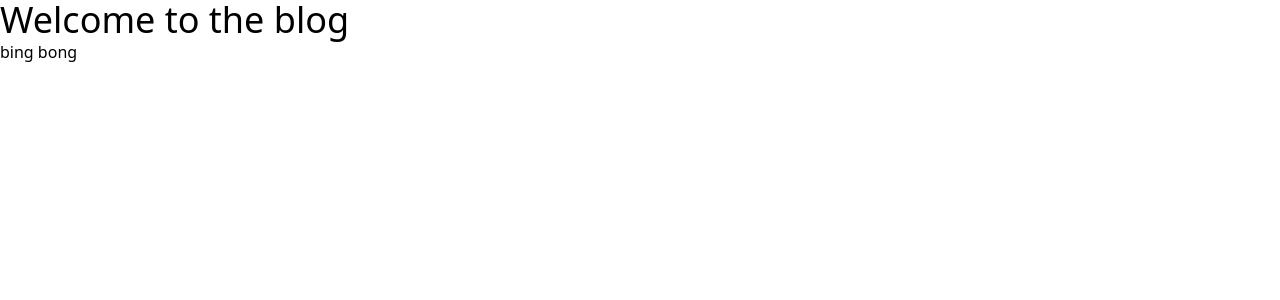
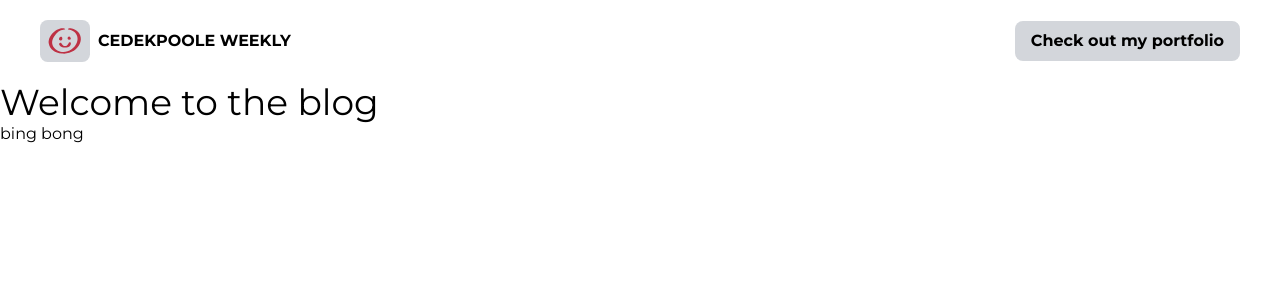
Before and after one commit to cedekpoole/nextjs-blog-website, a Next.js app: page / in a window 1280 px wide. Shown: the top 300 px of the page. Built offline with nearby package versions, Linux system fonts and the light colour scheme.

Commit message:
add content to blog navbar + import logo and create banner component

```diff
--- a/app/(admin)/layout.tsx
+++ b/app/(admin)/layout.tsx
@@ -1,4 +1,10 @@
 import '../globals.css'
+import { Montserrat } from '@next/font/google'
+
+const montserrat  = Montserrat({
+  subsets: ['latin'],
+  weight: ['400', '700']
+ })
 
 export const metadata = {
   title: 'CEDEKPOOLE BLOG',
@@ -11,7 +17,7 @@ export default function RootLayout({
   children: React.ReactNode
 }) {
   return (
-    <html lang="en">
+    <html lang="en" className={montserrat.className}>
       <body>{children}</body>
     </html>
   )
--- a/app/(user)/layout.tsx
+++ b/app/(user)/layout.tsx
@@ -1,4 +1,11 @@
 import '../globals.css'
+import Header from '../../components/Header'
+import { Montserrat } from '@next/font/google'
+
+const montserrat  = Montserrat({
+  subsets: ['latin'],
+  weight: ['400', '700']
+ })
 
 export const metadata = {
   title: 'CEDEKPOOLE BLOG',
@@ -11,8 +18,11 @@ export default function RootLayout({
   children: React.ReactNode
 }) {
   return (
-    <html lang="en">
-      <body>{children}</body>
+    <html lang="en" className={montserrat.className}>
+      <body>
+        <Header />
+        {children}
+        </body>
     </html>
   )
 }
--- a/app/(user)/page.tsx
+++ b/app/(user)/page.tsx
@@ -1,13 +1,9 @@
-import Image from 'next/image'
-import { Inter } from 'next/font/google'
-
-const inter = Inter({ subsets: ['latin'] })
 
 export default function Home() {
   return (
-    <div>
+    <main>
       <h1 className='text-4xl'>Welcome to the blog</h1>
       <p>bing bong</p>
-    </div>
+    </main>
   )
 }
--- /dev/null
+++ b/components/Banner.tsx
@@ -0,0 +1,9 @@
+import React from 'react'
+
+const Banner = () => {
+  return (
+    <div>Banner</div>
+  )
+}
+
+export default Banner
--- /dev/null
+++ b/components/Header.tsx
@@ -0,0 +1,26 @@
+import Link from "next/link";
+import Image from "next/image";
+import LogoImg from "../assets/logo.svg";
+
+const Header = () => {
+  return (
+    <header className="flex justify-between items-center space-x-2 font-bold px-10 py-5">
+      <div className="flex items-center space-x-2">
+        <Link href="/">
+          <Image src={LogoImg} alt="Logo" width={50} height={50} />
+        </Link>
+        <h3>CEDEKPOOLE WEEKLY</h3>
+      </div>
+      <div>
+        <Link
+          href="https://cedekpoole.com"
+          className="hidden xs:block bg-gray-100 py-2 px-4 rounded-lg hover:text-gray-20 hover:bg-primary-100 transition duration-500 hover:translate-x-1 hover:shadow-2xl"
+        >
+          Check out my portfolio
+        </Link>
+      </div>
+    </header>
+  );
+};
+
+export default Header;
--- a/components/StudioNavbar.tsx
+++ b/components/StudioNavbar.tsx
@@ -1,15 +1,24 @@
 import React from 'react'
 import Link from 'next/link'
+import Image from 'next/image'
+import LogoImg from '../assets/logo.svg'
 import { ArrowSmallLeftIcon } from '@heroicons/react/24/solid'
 
 function StudioNavbar(props: any) {
   return (
     <div className="bg-[#1a1a1a]" >
-        <div className="flex items-center justify-space-between">
+        <div className="flex items-center justify-between">
             <Link className="text-red-300 flex items-center p-4 text-lg" href="/">
                 <ArrowSmallLeftIcon className="w-6 h-6 mr-2" />
                 Go to website
             </Link>
+            <Image
+            className='mr-5'
+            src={LogoImg}
+            alt="Logo"
+            width={50}
+            height={50}
+            />
         </div>
         <>{props.renderDefault()}</>
     </div>
--- a/package.json
+++ b/package.json
@@ -10,6 +10,7 @@
   },
   "dependencies": {
     "@heroicons/react": "^2.0.17",
+    "@next/font": "^13.3.0",
     "@portabletext/react": "^2.0.2",
     "@sanity/image-url": "^1.0.2",
     "@sanity/vision": "^3.0.0",
--- a/tailwind.config.js
+++ b/tailwind.config.js
@@ -1,18 +1,28 @@
 /** @type {import('tailwindcss').Config} */
 module.exports = {
   content: [
-    './pages/**/*.{js,ts,jsx,tsx}',
-    './components/**/*.{js,ts,jsx,tsx}',
-    './app/**/*.{js,ts,jsx,tsx}',
+    "./pages/**/*.{js,ts,jsx,tsx}",
+    "./components/**/*.{js,ts,jsx,tsx}",
+    "./app/**/*.{js,ts,jsx,tsx}",
   ],
   theme: {
     extend: {
-      backgroundImage: {
-        'gradient-radial': 'radial-gradient(var(--tw-gradient-stops))',
-        'gradient-conic':
-          'conic-gradient(from 180deg at 50% 50%, var(--tw-gradient-stops))',
+      screens: {
+        xs: "580px",
+        sm: "768px",
+        md: "1060px",
+      },
+      colors: {
+        "gray-20": "#f5f5f5",
+        "gray-100": "#D3D6DB",
+        "gray-200": "#3A4750",
+        "gray-300": "#303841",
+        "primary-100": "#BE3144",
+      },
+      content: {
+        bang: "url('./assets/bang.png')",
       },
     },
   },
   plugins: [],
-}
+};
```
Also changed, not shown: assets/logo.svg (added), 1 other file (tests, documents, lock files or other folders).
